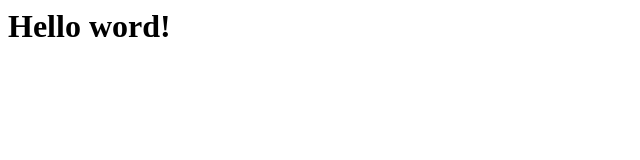
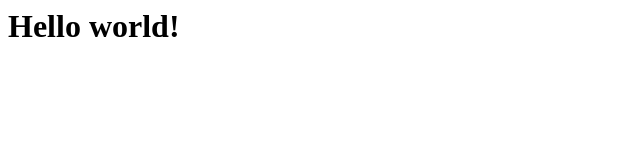
Before and after one commit to yibo-astro/yibo-astro.github.io, a plain HTML site: page index.html in a window 1280 px wide. Shown: the full height of the page, 0-640 px from the left. Drawn offline with Linux system fonts and the light colour scheme.

Commit message:
Update index.html

```diff
--- a/index.html
+++ b/index.html
@@ -1 +1 @@
-<h1>Hello word!</h1>
+<h1>Hello world!</h1>
```
